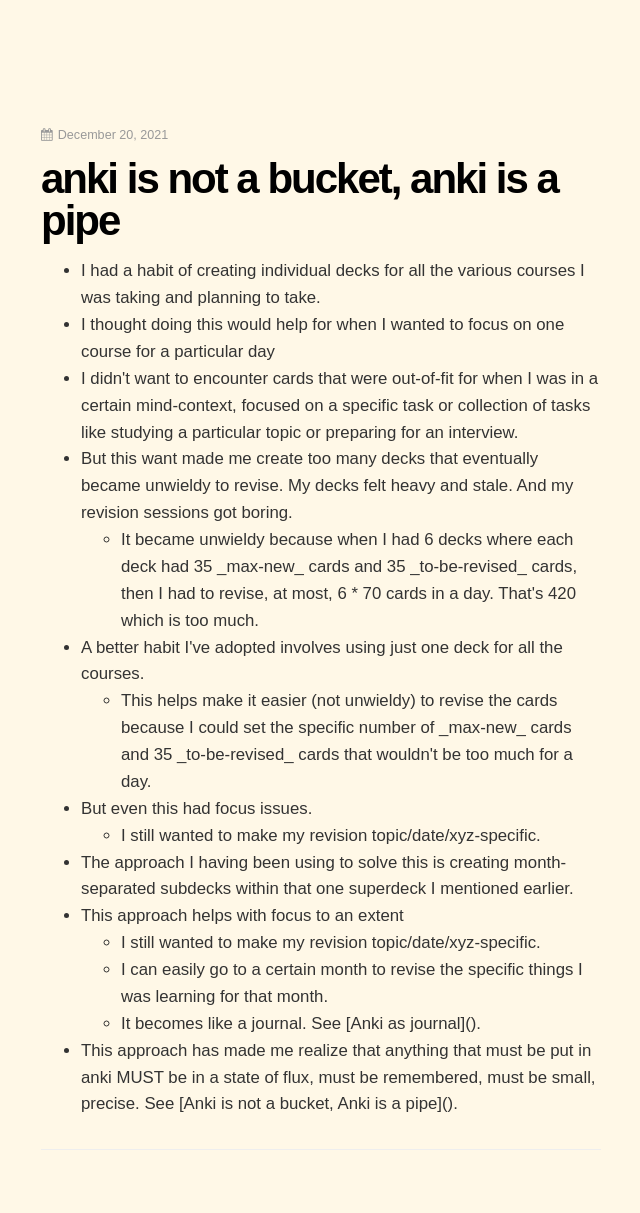
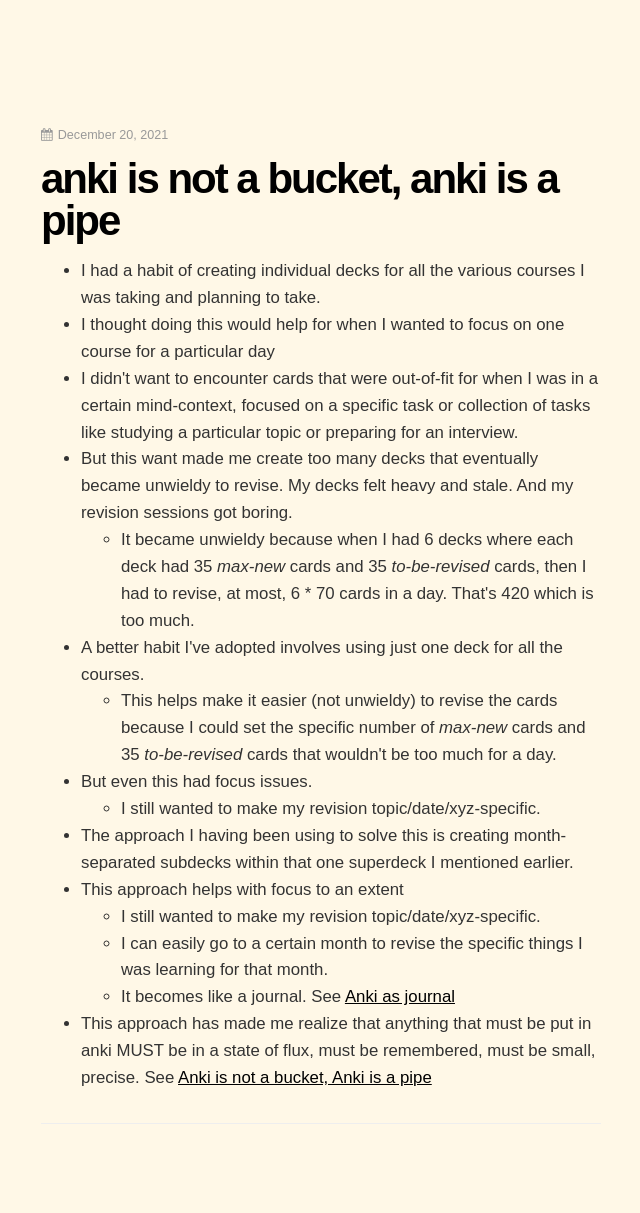
Before and after one commit to dCO2/rococo, a Jekyll site: the page built from _posts/2021-12-20-anki-is-a-pipe.md, in a window 1280 px wide. Shown: the whole page, without its empty margins (335-975 px from the left). Built offline with Jekyll 4.4.1, drawn with Linux system fonts in a browser that asks for light colours; some web fonts are replaced; after the commit the page ends 1187 px from its top, so only the background shows below that.

```diff
--- a/_posts/2021-12-20-anki-is-a-pipe.md
+++ b/_posts/2021-12-20-anki-is-a-pipe.md
@@ -12,11 +12,11 @@ tags:
 	<li>I didn't want to encounter cards that were out-of-fit for when I was in a certain mind-context, focused on a specific task or collection of tasks like studying a particular topic or preparing for an interview.</li>
 	<li>But this want made me create too many decks that eventually became unwieldy to revise. My decks felt heavy and stale. And my revision sessions got boring.</li>
 		<ul style="margin-top:0; margin-bottom:0;">
-			<li>It became unwieldy because when I had 6 decks where each deck had 35 _max-new_ cards and 35 _to-be-revised_ cards, then I had to revise, at most, 6 * 70 cards in a day. That's 420 which is too much.</li>
+			<li>It became unwieldy because when I had 6 decks where each deck had 35 <i>max-new</i> cards and 35 <i>to-be-revised</i> cards, then I had to revise, at most, 6 * 70 cards in a day. That's 420 which is too much.</li>
 		</ul>
 	<li>A better habit I've adopted involves using just one deck for all the courses.</li>
 		<ul style="margin-top:0; margin-bottom:0;">
-			<li>This helps make it easier (not unwieldy) to revise the cards because I could set the specific number of _max-new_ cards and 35 _to-be-revised_ cards that wouldn't be too much for a day.</li>
+			<li>This helps make it easier (not unwieldy) to revise the cards because I could set the specific number of <i>max-new</i> cards and 35 <i>to-be-revised</i> cards that wouldn't be too much for a day.</li>
 		</ul>
 	<li>But even this had focus issues.</li>
 		<ul style="margin-top:0; margin-bottom:0;">
@@ -27,7 +27,7 @@ tags:
 		<ul style="margin-top:0; margin-bottom:0;">
 			<li>I still wanted to make my revision topic/date/xyz-specific.</li>
 			<li>I can easily go to a certain month to revise the specific things I was learning for that month.</li>
-			<li>It becomes like a journal. See [Anki as journal]().</li>
+			<li>It becomes like a journal. See <a href="">Anki as journal</a></li>
 		</ul>
-	<li>This approach has made me realize that anything that must be put in anki MUST be in a state of flux, must be remembered, must be small, precise. See [Anki is not a bucket, Anki is a pipe]().</li>
+	<li>This approach has made me realize that anything that must be put in anki MUST be in a state of flux, must be remembered, must be small, precise. See <a href="">Anki is not a bucket, Anki is a pipe</a></li>
 </ul>
```
